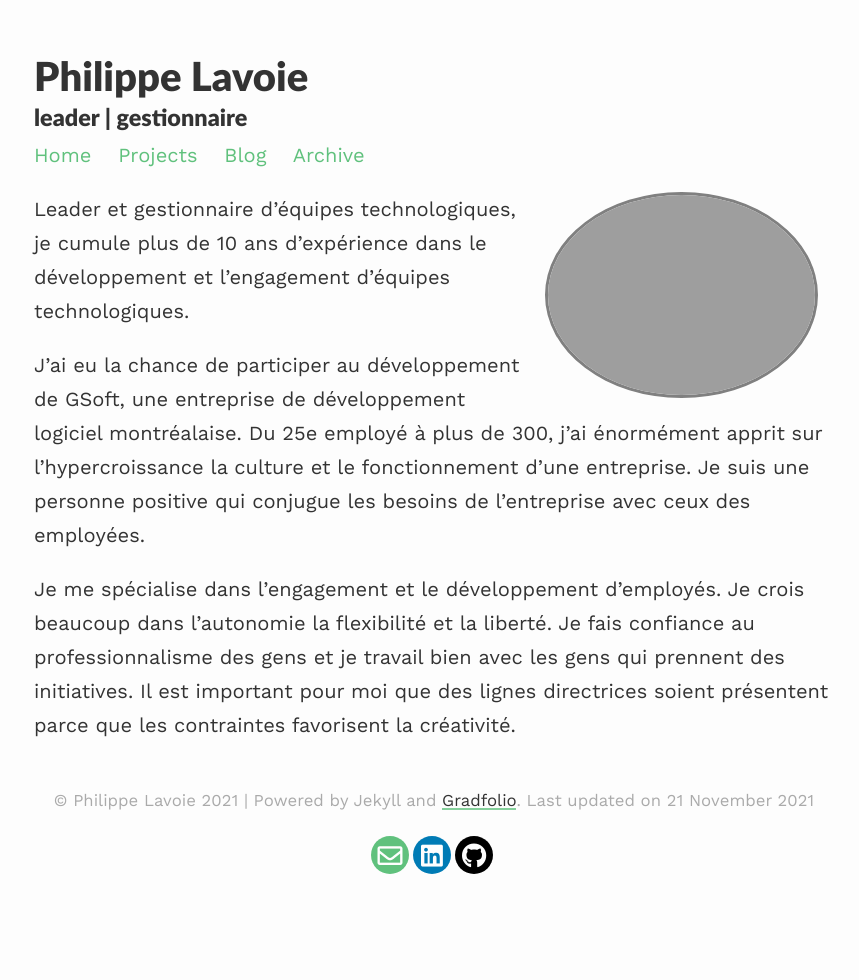
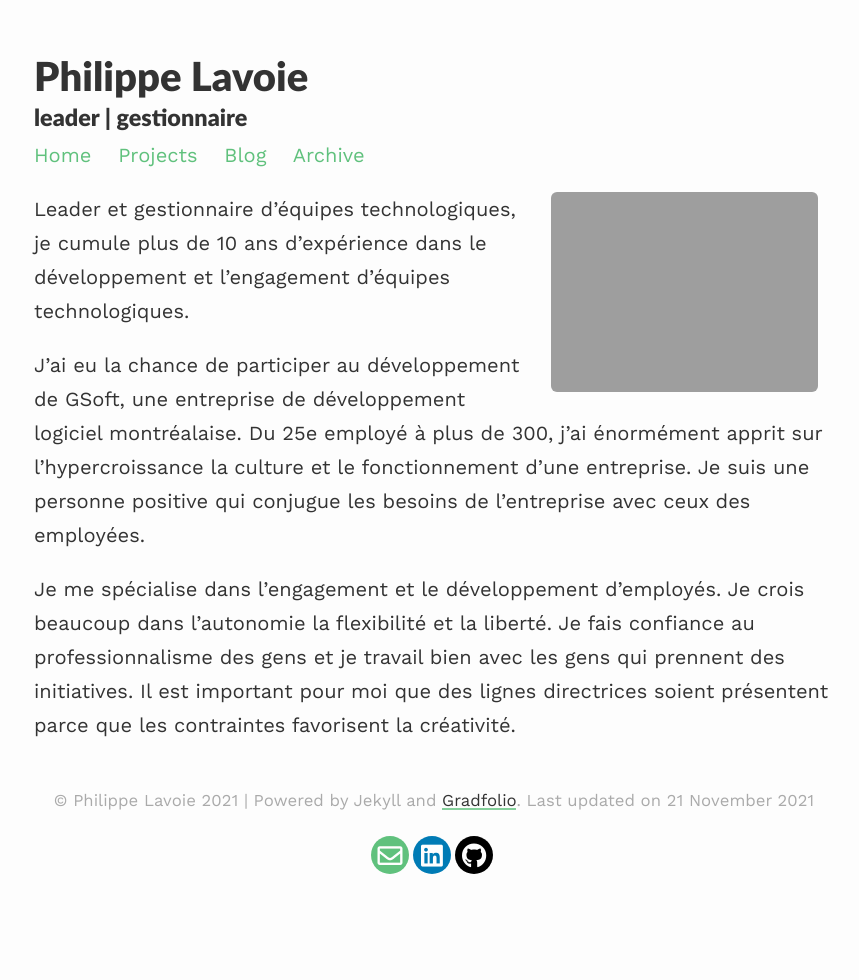
Before and after one commit to drdeteck/Me2, a Jekyll site: the page built from index.md, in a window 1280 px wide. Shown: the whole page, without its empty margins (206-1065 px from the left). Built offline with Jekyll 4.4.1, drawn with Linux system fonts in a browser that asks for light colours; nearby versions of some CDN libraries.

Commit message:
Update profile.scss
Update profile pic looks

```diff
--- a/assets/css/_sass/profile.scss
+++ b/assets/css/_sass/profile.scss
@@ -1,12 +1,12 @@
 /* Profile */
 .profile {
-    border-style: solid;
-    border-color: $light-gray;
+    //border-style: solid;
+    //border-color: $light-gray;
     margin-left: 1rem;
     margin-right: 1rem;
     margin-bottom: 1rem;
     border-radius: 6px;
-    border-radius: 50%;
+    //border-radius: 50%;
 }
 
 .left {
```
